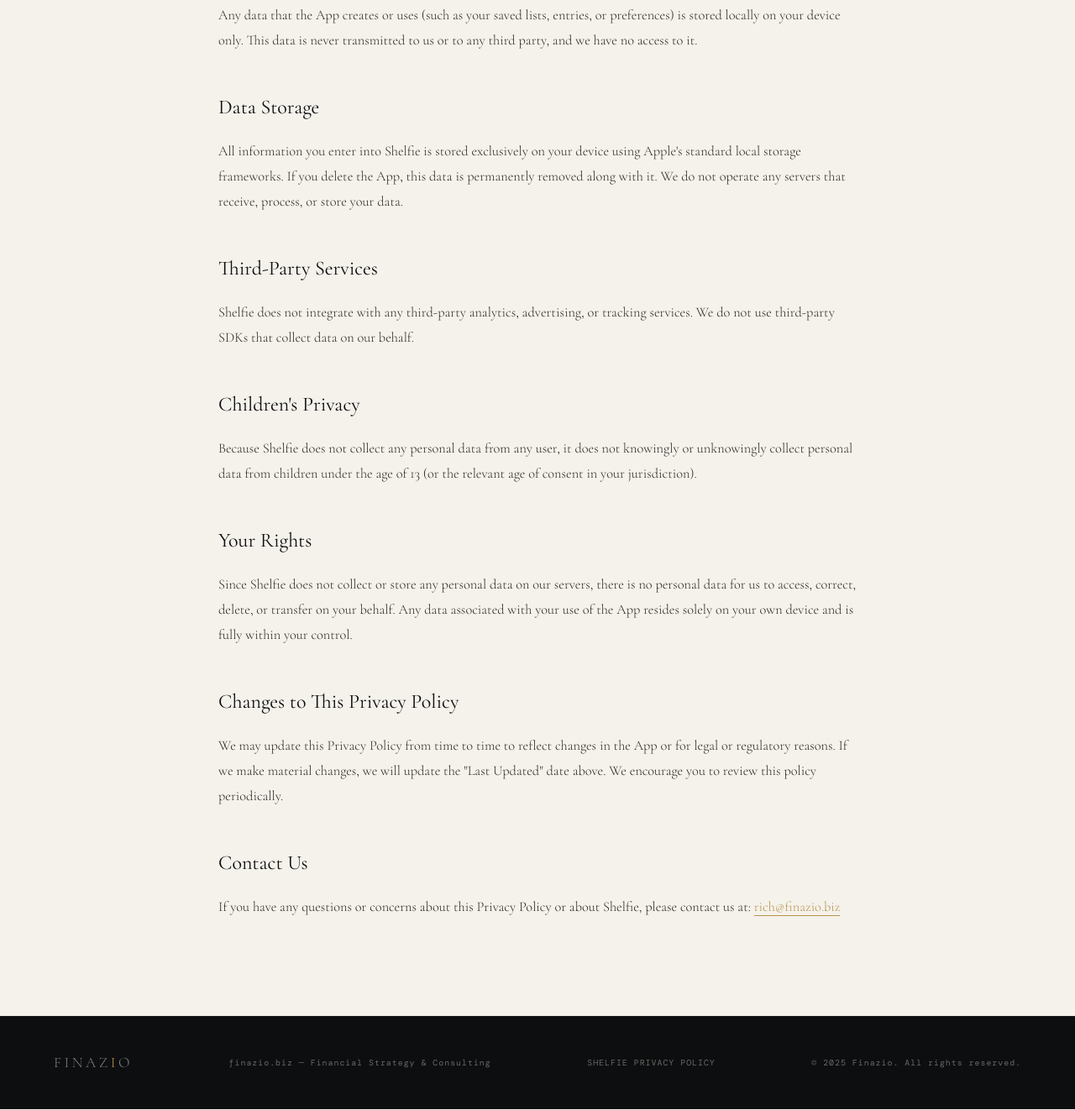
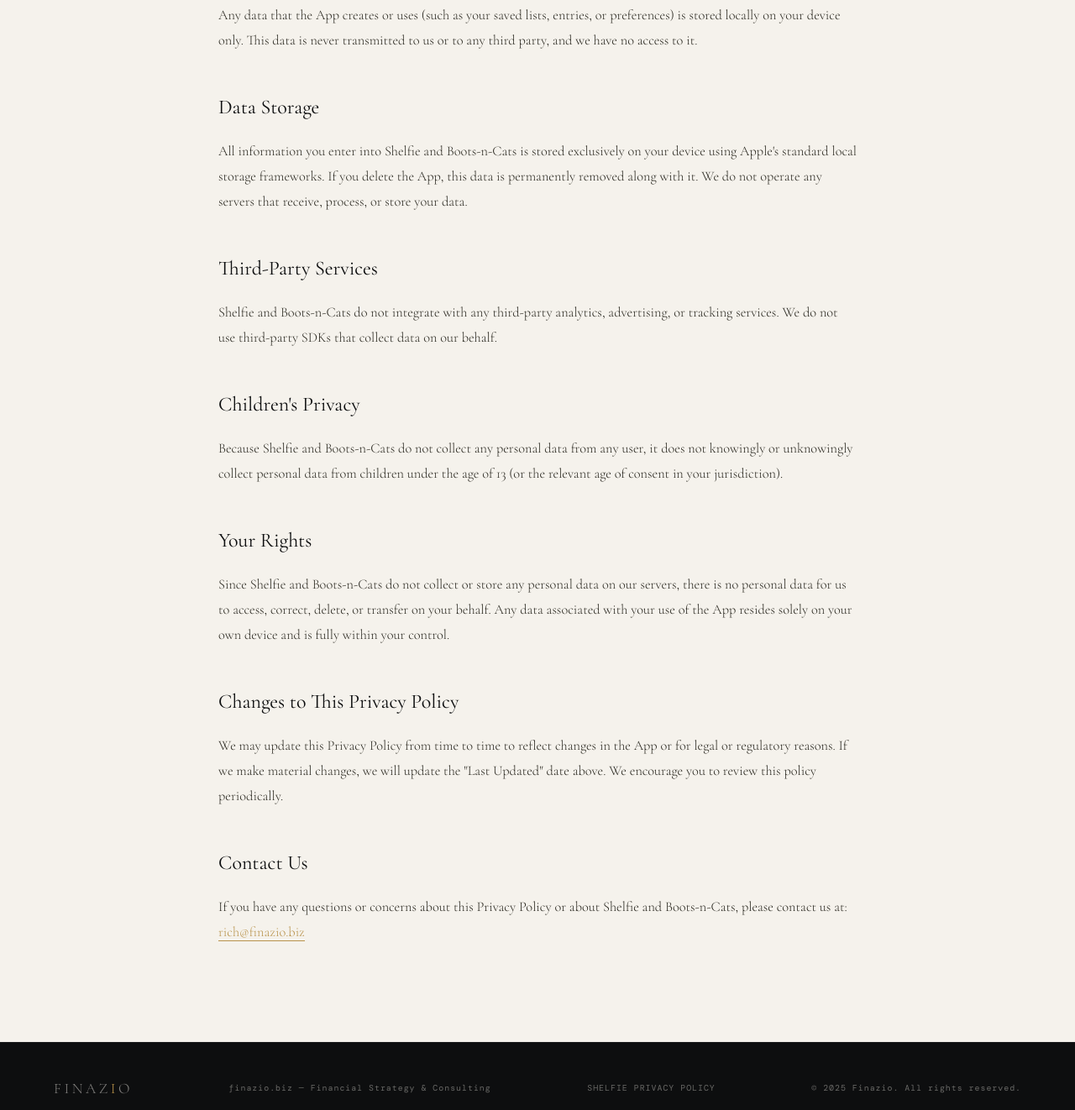
Before and after one commit to Finazio/Finazio, a plain HTML site: page index.html in a window 1280 px wide. Shown: the part 5733-7055 px from the top of the page at 84% size. Drawn offline with nearby package versions, Linux system fonts and the light colour scheme; a web font is replaced by a local one.

Commit message:
Update index.html

```diff
--- a/index.html
+++ b/index.html
@@ -970,17 +970,17 @@
   <!-- SHELFIE PRIVACY POLICY -->
   <section id="shelfie-privacy">
     <div class="legal-inner reveal">
-      <p class="section-label">Shelfie App</p>
+      <p class="section-label">Shelfie and Boots-n-Cats Apps</p>
       <h2 class="section-title">Privacy <em>Policy</em></h2>
       <p class="legal-updated">Last Updated: June 24, 2026</p>
 
       <p class="legal-lede">Shelfie does not collect, store, transmit, or share any personal data from its users.</p>
 
       <h3>Overview</h3>
-      <p>Shelfie ("the App," "we," "us," or "our") is committed to protecting your privacy. This Privacy Policy explains how we handle information in connection with your use of the Shelfie iOS application.</p>
+      <p>Shelfie  and Boots-n-Cats ("the App," "we," "us," or "our") is committed to protecting your privacy. This Privacy Policy explains how we handle information in connection with your use of the Shelfie iOS application.</p>
 
       <h3>Information We Collect</h3>
-      <p>Shelfie does not collect any personal data. Specifically, the App does not collect, use, or share:</p>
+      <p>Shelfie and Boots-n-Cats do not collect any personal data. Specifically, the App does not collect, use, or share:</p>
       <ul>
         <li>Contact information (name, email address, phone number)</li>
         <li>Location data</li>
@@ -996,22 +996,22 @@
       <p>Any data that the App creates or uses (such as your saved lists, entries, or preferences) is stored locally on your device only. This data is never transmitted to us or to any third party, and we have no access to it.</p>
 
       <h3>Data Storage</h3>
-      <p>All information you enter into Shelfie is stored exclusively on your device using Apple's standard local storage frameworks. If you delete the App, this data is permanently removed along with it. We do not operate any servers that receive, process, or store your data.</p>
+      <p>All information you enter into Shelfie and Boots-n-Cats is stored exclusively on your device using Apple's standard local storage frameworks. If you delete the App, this data is permanently removed along with it. We do not operate any servers that receive, process, or store your data.</p>
 
       <h3>Third-Party Services</h3>
-      <p>Shelfie does not integrate with any third-party analytics, advertising, or tracking services. We do not use third-party SDKs that collect data on our behalf.</p>
+      <p>Shelfie and Boots-n-Cats do not integrate with any third-party analytics, advertising, or tracking services. We do not use third-party SDKs that collect data on our behalf.</p>
 
       <h3>Children's Privacy</h3>
-      <p>Because Shelfie does not collect any personal data from any user, it does not knowingly or unknowingly collect personal data from children under the age of 13 (or the relevant age of consent in your jurisdiction).</p>
+      <p>Because Shelfie and Boots-n-Cats do not collect any personal data from any user, it does not knowingly or unknowingly collect personal data from children under the age of 13 (or the relevant age of consent in your jurisdiction).</p>
 
       <h3>Your Rights</h3>
-      <p>Since Shelfie does not collect or store any personal data on our servers, there is no personal data for us to access, correct, delete, or transfer on your behalf. Any data associated with your use of the App resides solely on your own device and is fully within your control.</p>
+      <p>Since Shelfie and Boots-n-Cats do not collect or store any personal data on our servers, there is no personal data for us to access, correct, delete, or transfer on your behalf. Any data associated with your use of the App resides solely on your own device and is fully within your control.</p>
 
       <h3>Changes to This Privacy Policy</h3>
       <p>We may update this Privacy Policy from time to time to reflect changes in the App or for legal or regulatory reasons. If we make material changes, we will update the "Last Updated" date above. We encourage you to review this policy periodically.</p>
 
       <h3>Contact Us</h3>
-      <p>If you have any questions or concerns about this Privacy Policy or about Shelfie, please contact us at: <a href="mailto:rich@finazio.biz">rich@finazio.biz</a></p>
+      <p>If you have any questions or concerns about this Privacy Policy or about Shelfie and Boots-n-Cats, please contact us at: <a href="mailto:rich@finazio.biz">rich@finazio.biz</a></p>
     </div>
   </section>
 
```
